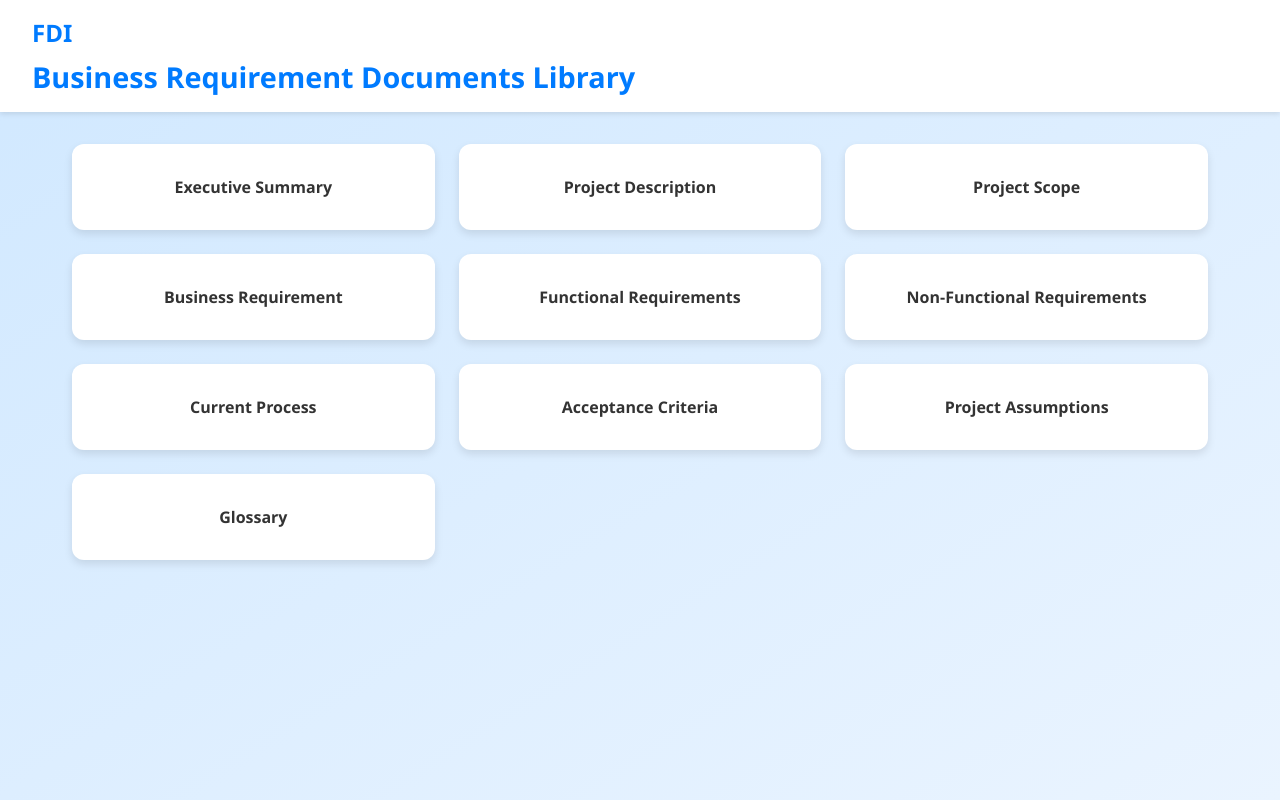
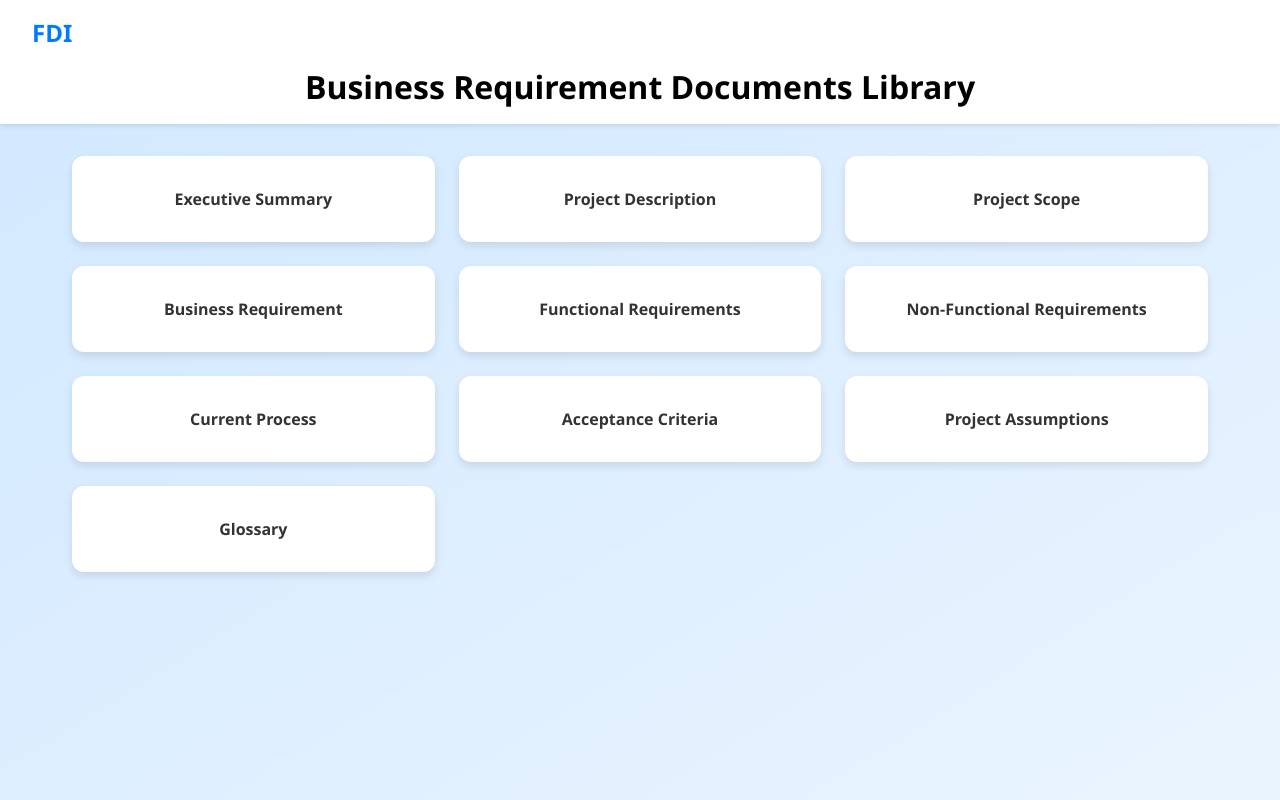
Before and after one commit to Rafishaik155/BRD, a plain HTML site: page index.html in a window 1280 px wide. Drawn offline with Linux system fonts and the light colour scheme.

Commit message:
Update index.html

```diff
--- a/index.html
+++ b/index.html
@@ -17,23 +17,28 @@
     }
    .navbar {
   display: flex;
-      flex-direction: column;
-      align-items: flex-start;
+  justify-content: space-between;
+  align-items: center;
   padding: 1rem 2rem;
   background-color: white;
   box-shadow: 0 2px 5px rgba(0,0,0,0.1);
+  flex-wrap: wrap;
 }
+
 .home-button {
   font-size: 1.5rem;
   font-weight: bold;
   color: #007bff;
   text-decoration: none;
-      margin-bottom: 0.5rem;
 }
+
 .title {
-      font-size: 1.8rem;
+  flex: 1 1 100%;
+  text-align: center;
+  font-size: 2rem;
   font-weight: 600;
-      color: #007bff;
+  color: #000; /* Changed from blue to black */
+  margin-top: 1rem;
 }
     .card-grid {
       display: grid;
```
Lines whose indentation alone changed are shown as unchanged.
